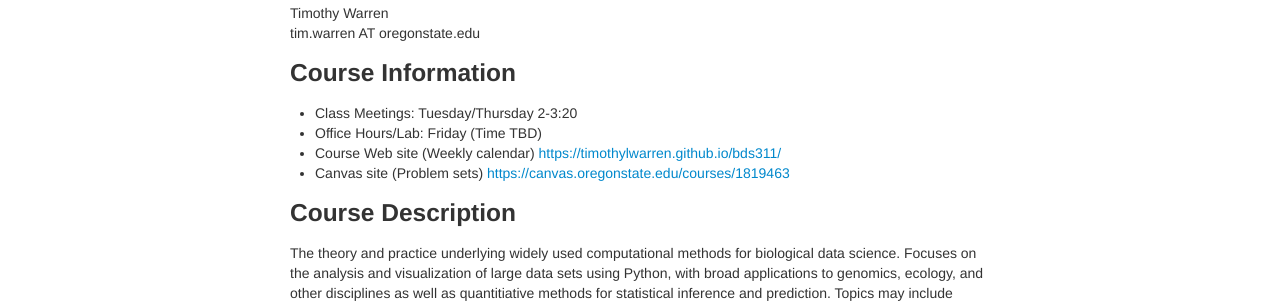
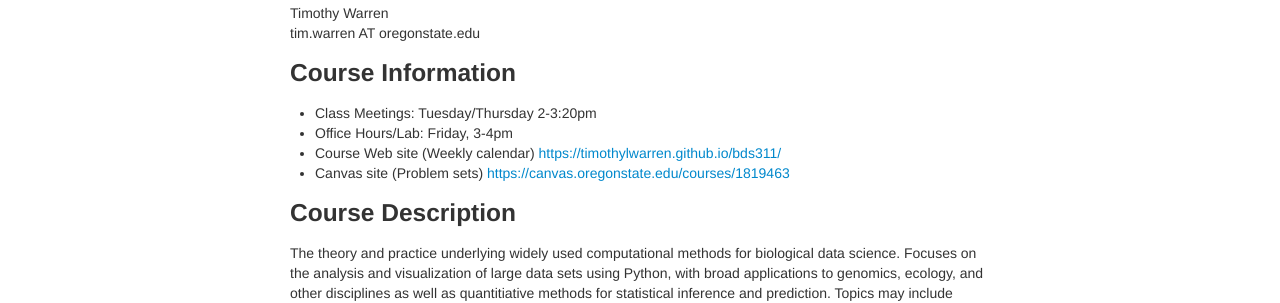
Before and after one commit to timothylwarren/bds311-sp21, a Jekyll site: the page built from syllabus.md, in a window 1280 px wide and 900 px high. Shown: the part 329-632 px from the top of the window. Built offline with Jekyll 4.4.1, drawn with Linux system fonts in a browser that asks for light colours.

Commit message:
updated lab time

```diff
--- a/syllabus.md
+++ b/syllabus.md
@@ -10,10 +10,11 @@ tim.warren AT oregonstate.edu
 
 ### Course Information
 
-- Class Meetings: Tuesday/Thursday 2-3:20
-- Office Hours/Lab: Friday (Time TBD)
+- Class Meetings: Tuesday/Thursday 2-3:20pm
+- Office Hours/Lab: Friday, 3-4pm
 - Course Web site (Weekly calendar) <https://timothylwarren.github.io/bds311/>
 - Canvas site (Problem sets) <https://canvas.oregonstate.edu/courses/1819463>
+
 
 
 ### Course Description
```
